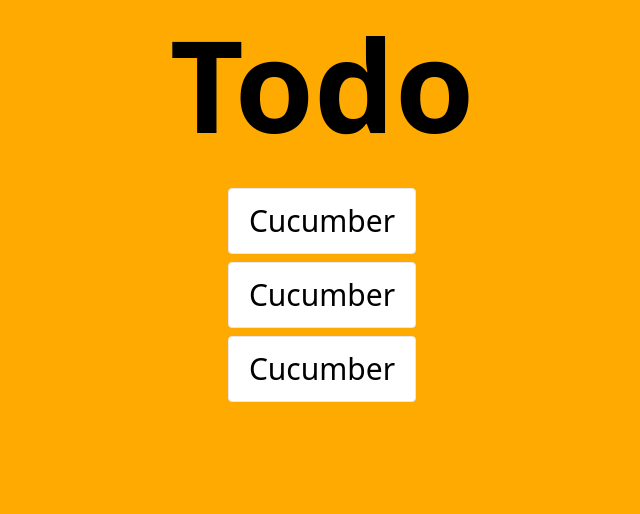
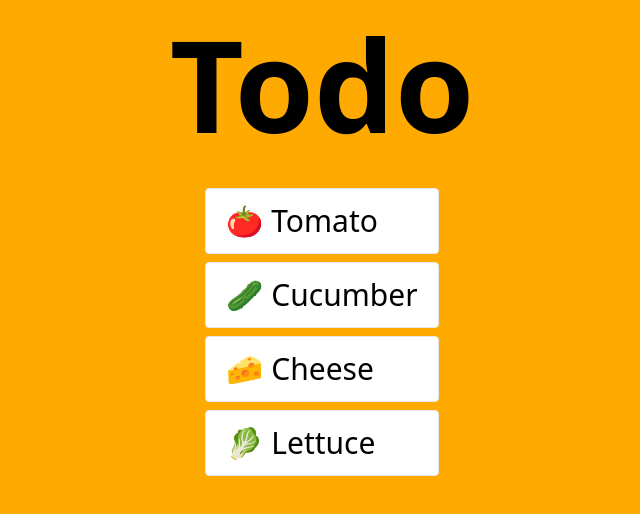
Before and after one commit to dogafincan/doga-todo, a Next.js app: page / in a window 1280 px wide. Shown: the top 514 px of the page, without its empty margins (318-958 px from the left). Built offline with nearby package versions, Linux system fonts and the light colour scheme.

Commit message:
Add hardcoded todos

```diff
--- a/components/Todo.tsx
+++ b/components/Todo.tsx
@@ -1,5 +1,9 @@
-export default function Todo() {
+type Props = {
+  todo: string;
+};
+
+export default function Todo({ todo }: Props) {
   return (
-    <div className="border rounded text-3xl py-3.5 px-5 bg-white">Cucumber</div>
+    <div className="border rounded text-3xl py-3.5 px-5 bg-white">{todo}</div>
   );
 }
--- a/components/Todos.tsx
+++ b/components/Todos.tsx
@@ -1,11 +1,14 @@
 import Todo from "./Todo";
+
+const initialTodos = ["🍅 Tomato", "🥒 Cucumber", "🧀 Cheese", "🥬 Lettuce"];
 
 export default function Todos() {
   return (
     <div className="flex flex-col space-y-2">
-      <Todo />
-      <Todo />
-      <Todo />
+      {initialTodos.map((todo) => (
+        // eslint-disable-next-line react/jsx-key
+        <Todo todo={todo} />
+      ))}
     </div>
   );
 }
```
